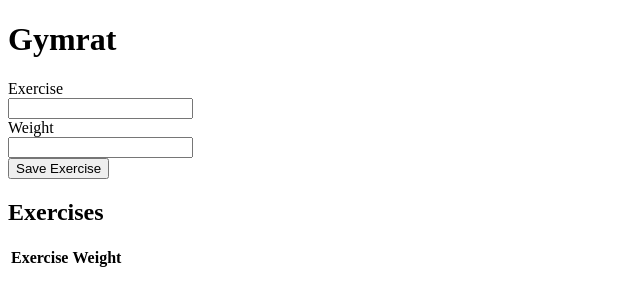
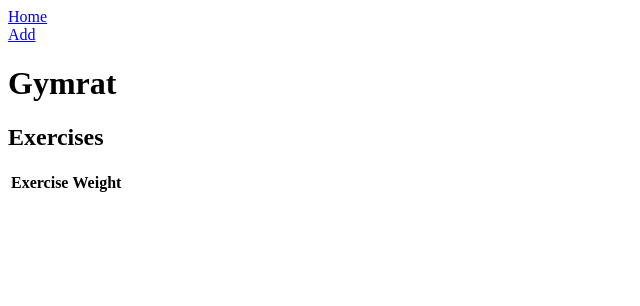
Before and after one commit to comatthewb/gymbuddy, a React (Create React App) app: page / in a window 1280 px wide. Shown: the top 306 px of the page, without its empty margins (0-640 px from the left). Built offline with nearby package versions, Linux system fonts and the light colour scheme.

Commit message:
Added routing, functionality incomplete

```diff
--- a/package.json
+++ b/package.json
@@ -14,6 +14,7 @@
         "npm-run-all": "^4.1.5",
         "react": "^17.0.2",
         "react-dom": "^17.0.2",
+        "react-router-dom": "^6.1.0",
         "react-scripts": "4.0.3",
         "start-server-and-test": "^1.14.0",
         "typescript": "^4.5.2",
--- /dev/null
+++ b/src/AddExercise.tsx
@@ -0,0 +1,82 @@
+import { useState } from "react";
+import { Input } from "./reusable/Input";
+import { Exercise, FormStatus } from "./types";
+import { newExercise, NewExercise } from "./types";
+import { ChangeEvent, FormEvent } from "react";
+
+type Errors = Partial<NewExercise>;
+
+type AddExerciseProps = {
+    exercises: Exercise[];
+    setExercises: (exercises: Exercise[]) => void;
+};
+
+export function AddExercise(props: AddExerciseProps) {
+    const [exercise, setExercise] = useState(newExercise);
+    const [status, setStatus] = useState<FormStatus>("Idle");
+
+    function validate() {
+        const errors: Errors = {};
+        if (!exercise.type) {
+            errors.type = "Please enter a name for the exercise.";
+        }
+        if (!exercise.weight) {
+            errors.weight = "Please enter a weight for the exercise.";
+        }
+        return errors;
+    }
+
+    function onChange(event: ChangeEvent<HTMLInputElement>) {
+        setExercise({
+            ...exercise,
+            [event.target.id]: event.target.value,
+        });
+    }
+    function handleSubmit(event: FormEvent<HTMLFormElement>) {
+        event.preventDefault();
+        setStatus("Submitted");
+        if (!formIsValid) return;
+        props.setExercises([
+            ...props.exercises,
+            {
+                type: exercise.type,
+                weight: exercise.weight,
+                id: 1, //hardcoded until DB added
+            },
+        ]);
+        setExercise(newExercise);
+        setStatus("Idle");
+    }
+
+    const errors = validate();
+    const formIsValid = Object.keys(errors).length === 0;
+
+    return (
+        <form
+            onSubmit={(event) => {
+                handleSubmit(event);
+            }}
+        >
+            <Input
+                error={errors.type}
+                value={exercise.type}
+                onChange={onChange}
+                label="Exercise"
+                id="type"
+                type="text"
+                FormStatus={status}
+            />
+
+            <Input
+                error={errors.weight}
+                value={exercise.weight}
+                onChange={onChange}
+                label="Weight"
+                id="weight"
+                type="number"
+                FormStatus={status}
+            />
+            <input type="submit" value="Save Exercise" />
+        </form>
+    );
+}
--- a/src/App.tsx
+++ b/src/App.tsx
@@ -1,124 +1,20 @@
-import { Input } from "./reusable/Input";
-import { ChangeEvent, FormEvent, useState, FocusEvent } from "react";
-
-type NewExercise = {
-    type: string;
-    weight: string;
-};
-
-const newExercise: NewExercise = {
-    type: "",
-    weight: "",
-};
-
-type Exercise = NewExercise & {
-    id: number;
-};
-
-type Errors = Partial<NewExercise>;
-
-type Touched = {
-    type?: boolean;
-    weight?: boolean;
-};
-
-type Status = "Idle" | "Submitted";
+import { useState } from "react";
+import { Route, Routes } from "react-router-dom";
+import { AddExercise } from "./AddExercise";
+import { Exercises } from "./Exercises";
+import Navbar from "./Navbar";
+import { Exercise } from "./types";
 
 export function App() {
-    const [exercise, setExercise] = useState(newExercise);
     const [exercises, setExercises] = useState<Exercise[]>([]);
-    const [status, setStatus] = useState<Status>("Idle");
-    const [touched, setTouched] = useState<Touched>({});
-
-    //Derived state
-    const errors = validate();
-    const formIsValid = Object.keys(errors).length === 0;
-
-    function onChange(event: ChangeEvent<HTMLInputElement>) {
-        setExercise({
-            ...exercise,
-            [event.target.id]: event.target.value,
-        });
-    }
-
-    function handleSubmit(event: FormEvent<HTMLFormElement>) {
-        event.preventDefault();
-        setStatus("Submitted");
-        if (!formIsValid) return;
-        setExercises([
-            ...exercises,
-            {
-                type: exercise.type,
-                weight: exercise.weight,
-                id: 1, //hardcoded until DB added
-            },
-        ]);
-        setExercise(newExercise);
-    }
-
-    function validate() {
-        const errors: Errors = {};
-        if (!exercise.type && (touched.type || status === "Submitted")) {
-            errors.type = "Please enter a name for the exercise.";
-        }
-        if (!exercise.weight && (touched.weight || status === "Submitted")) {
-            errors.weight = "Please enter a weight for the exercise.";
-        }
-        return errors;
-    }
-
-    function onBlur(event: FocusEvent<HTMLInputElement>) {
-        setTouched({ ...touched, [event.target.id]: true });
-    }
-
     return (
         <>
-            <h1> Gymrat</h1>
-            <form
-                onSubmit={(event) => {
-                    handleSubmit(event);
-                }}
-            >
-                <Input
-                    onBlur={onBlur}
-                    error={errors.type}
-                    value={exercise.type}
-                    onChange={onChange}
-                    label="Exercise"
-                    id="type"
-                    type="text"
-                />
-
-                <Input
-                    onBlur={onBlur}
-                    error={errors.weight}
-                    value={exercise.weight}
-                    onChange={onChange}
-                    label="Weight"
-                    id="weight"
-                    type="number"
-                />
-                <input type="submit" value="Save Exercise" />
-            </form>
-            <h2> Exercises </h2>
-            <table>
-                <thead>
-                    <tr>
-                        <th>Exercise</th>
-                        <th>Weight</th>
-                    </tr>
-                </thead>
-                <tbody>
-                    {exercises.map((exercise) => {
-                        return (
-                            <tr key={exercise.id}>
-                                <td>{exercise.type} </td>
-                                <td>{exercise.weight}</td>
-                            </tr>
-                        );
-                    })}
-                </tbody>
-            </table>
+            <Navbar />
+            <br />
+            <Routes>
+                <Route path="/" element={<Exercises exercises={exercises} />} />
+                <Route path="/add" element={<AddExercise exercises={exercises} setExercises={setExercises} />} />
+            </Routes>
         </>
     );
 }
--- /dev/null
+++ b/src/Exercises.tsx
@@ -0,0 +1,32 @@
+import { Exercise } from "./types";
+
+type ExerciseProps = {
+    exercises: Exercise[];
+};
+export function Exercises({ exercises }: ExerciseProps) {
+    return (
+        <>
+            <h1> Gymrat</h1>
+
+            <h2> Exercises </h2>
+            <table>
+                <thead>
+                    <tr>
+                        <th>Exercise</th>
+                        <th>Weight</th>
+                    </tr>
+                </thead>
+                <tbody>
+                    {exercises.map((exercise) => {
+                        return (
+                            <tr key={exercise.id}>
+                                <td>{exercise.type} </td>
+                                <td>{exercise.weight}</td>
+                            </tr>
+                        );
+                    })}
+                </tbody>
+            </table>
+        </>
+    );
+}
--- /dev/null
+++ b/src/Navbar.tsx
@@ -0,0 +1,9 @@
+export default function Navbar() {
+    return (
+        <>
+            <a href="/"> Home </a>
+            <br />
+            <a href="/add"> Add</a>
+        </>
+    );
+}
--- a/src/index.tsx
+++ b/src/index.tsx
@@ -1,5 +1,10 @@
-import {render } from "react-dom"
-import {App} from "./App"
+import { render } from "react-dom";
+import { BrowserRouter } from "react-router-dom";
+import { App } from "./App";
 
-
-render(<App/>, document.getElementById("root"))
+render(
+    <BrowserRouter>
+        <App />
+    </BrowserRouter>,
+    document.getElementById("root")
+);
--- a/src/reusable/Input.tsx
+++ b/src/reusable/Input.tsx
@@ -1,4 +1,4 @@
-import { ChangeEventHandler, FocusEventHandler } from "react";
+import { ChangeEventHandler, FocusEventHandler, useState } from "react";
 
 export const inputType = ["text", "number", "email"] as const;
 
@@ -20,29 +20,38 @@ type InputProps = {
     /** Input value */
     value: string;
 
+    /** Tracking status of submission */
+    FormStatus?: "Idle" | "Submitted";
     /** Function called on input change */
     onChange: ChangeEventHandler<HTMLInputElement>;
 
     /** Function called on input blur */
-    onBlur: FocusEventHandler<HTMLInputElement>;
+    onBlur?: FocusEventHandler<HTMLInputElement>;
 };
 
 /** Reusable Input with Label */
+
 export function Input(props: InputProps) {
+    const [touched, setTouched] = useState(false);
     return (
         <>
             <div>
                 <label htmlFor={props.id}>{props.label}</label>
                 <br />
                 <input
-                    onBlur={props.onBlur}
+                    onBlur={(event) => {
+                        setTouched(true);
+                        if (props.onBlur) props.onBlur(event);
+                    }}
                     value={props.value}
                     onChange={props.onChange}
                     type={props.type}
                     id={props.id}
                 />
             </div>
-            {props.error && <p style={{ color: "red" }}>{props.error}</p>}
+            {props.error && (props.FormStatus === "Submitted" || touched) && (
+                <p style={{ color: "red" }}>{props.error}</p>
+            )}
         </>
     );
 }
--- /dev/null
+++ b/src/types/index.ts
@@ -0,0 +1,15 @@
+export type FormStatus = "Idle" | "Submitted";
+
+export type Exercise = NewExercise & {
+    id: number;
+};
+
+export type NewExercise = {
+    type: string;
+    weight: string;
+};
+
+export const newExercise: NewExercise = {
+    type: "",
+    weight: "",
+};
```
Also changed, not shown: 2 other files (tests, documents, lock files or other folders).
